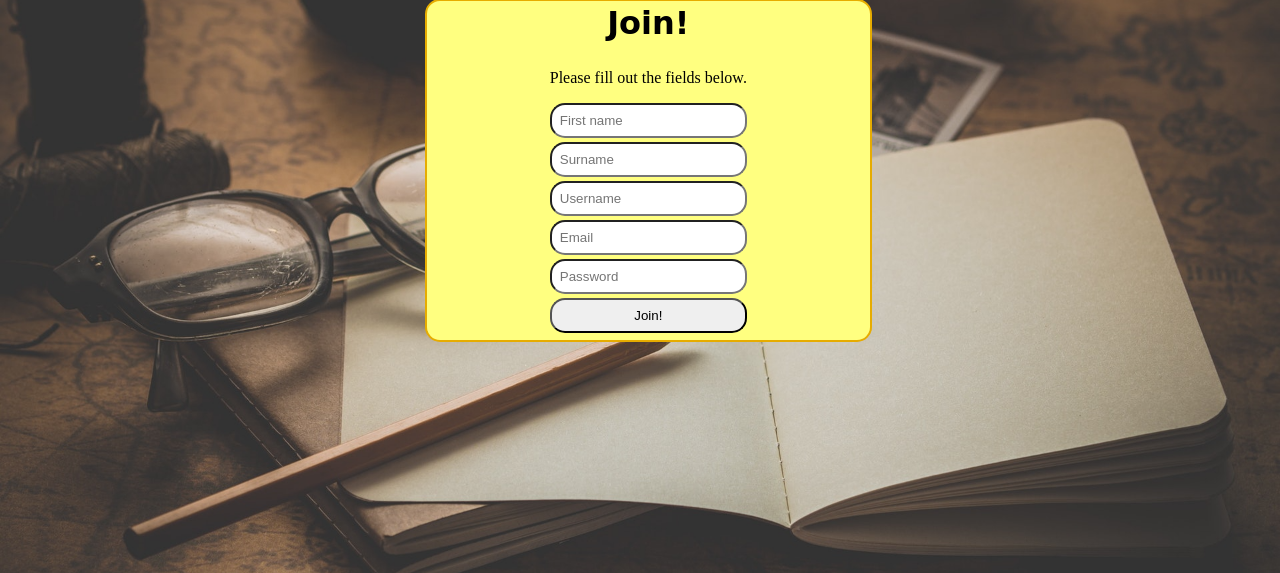
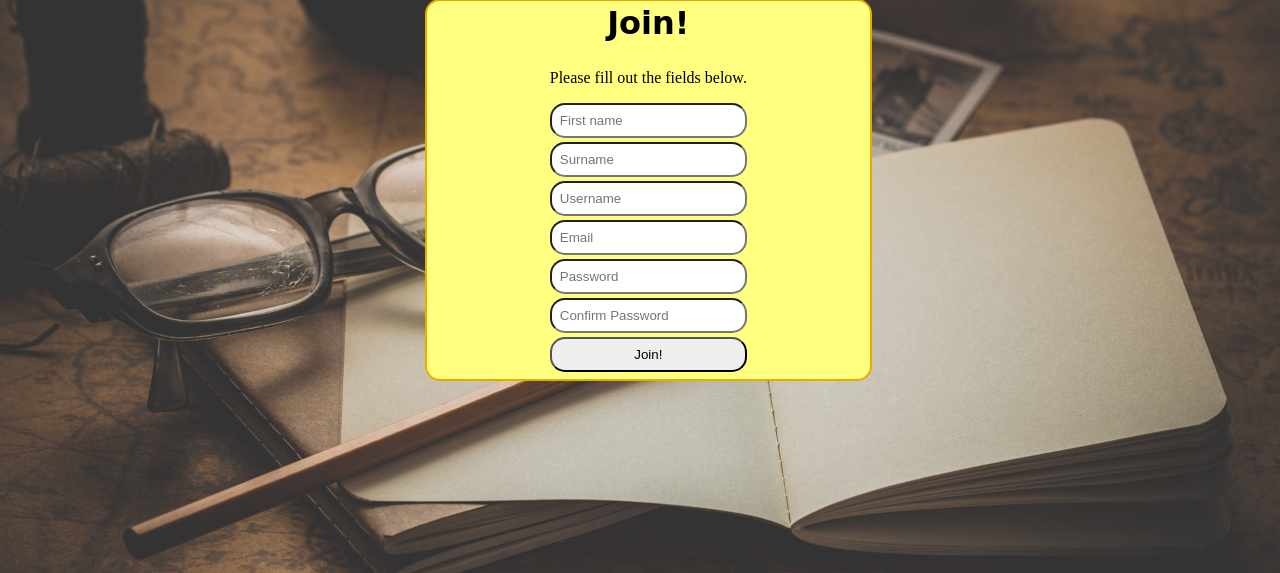
Before and after one commit to Holgermueller/read-it, a PHP site: page / in a window 1280 px wide. Shown: the part 178-751 px from the top of the page. Run offline with PHP 8.4, Linux system fonts and the light colour scheme; some libraries are stand-ins or nearby versions; some web fonts are replaced.

Commit message:
began password confirmation

```diff
--- a/public/index.php
+++ b/public/index.php
@@ -12,7 +12,7 @@ $errors = array();
 /**
  * Variables for handling form data.
  */
-$firstname = $lastname = $username = $email = $userpassword = "";
+$firstname = $lastname = $username = $email = $userpassword = $confirmpassword = "";
 
 /**
  * Grab info from registration form
@@ -32,6 +32,7 @@ if(isset($_POST['submit'])) {
             $username = !empty($_POST['username']) ? trim($_POST['username']) : null;
             $email = !empty($_POST['email']) ? trim($_POST['email']) : null;
             $userpassword = !empty($_POST['userpassword']) ? trim($_POST['userpassword']) : null;
+            $confirmpassword = !empty($_POST['confirmpassword']) ? trim($_POST['confirmpassword']) : null;
 
         /**
          * Make sure user fills out
@@ -55,6 +56,10 @@ if(isset($_POST['submit'])) {
 
         if(strlen(trim($userpassword)) === 0) {
             $errors[] = "You must provide a password.";
+        }
+
+        if(strlen(trim($confirmpassword)) === 0) {
+            $errors[] = "You must confirm your password.";
         }
 
         /**
@@ -93,12 +98,22 @@ if(isset($_POST['submit'])) {
         }
 
         /**
+         * Have user confirm password.
+         */
+        $okedpassword = '';
+        if($userpassword !== $confirmpassword){
+            $errors[] = 'The passwords must match.';
+        } else {
+            $okedpassword = $userpassword;
+        }
+
+        /**
          * Hash user's password.
          */
-        $passwordHash = password_hash($userpassword, PASSWORD_BCRYPT, array("cost" => 12));
+        $passwordHash = password_hash($okedpassword, PASSWORD_BCRYPT, array("cost" => 12));
 
         /**
-         * Generate activation code
+         * Generate activation code.
          */
 
 
@@ -154,11 +169,12 @@ if(isset($_POST['submit'])) {
 
         <form method="post" class="registration" action="<?php echo htmlspecialchars($_SERVER["PHP_SELF"]);?>">
         <input name="csrf" type="hidden" value="<?php echo escape($_SESSION['csrf']); ?>">
-            <input type="text" name="firstname" id="firstname" placeholder="First name" class="form-control" />
-            <input type="text" name="lastname" id="lastname" placeholder="Surname" class="form-control" />
-            <input type="text" name="username" id="user-name" placeholder="Username" class="form-control" />
+            <input type="text" name="firstname" id="firstName" placeholder="First name" class="form-control" />
+            <input type="text" name="lastname" id="lastName" placeholder="Surname" class="form-control" />
+            <input type="text" name="username" id="userName" placeholder="Username" class="form-control" />
             <input type="email" name="email" id="email" placeholder="Email" class="form-control" />
-            <input type="password" name="userpassword" id="userpassword" placeholder="Password" class="form-control" />
+            <input type="password" name="userpassword" id="userPassword" placeholder="Password" class="form-control" />
+            <input type="password" name="confirmpassword" id="confirmPassword" placeholder="Confirm Password" class="form-control" />
             <input type="text" name="check" value="" style="display:none;" />
             <input type="submit" name="submit" value="Join!" class="join form-control" />
         </form>
```
